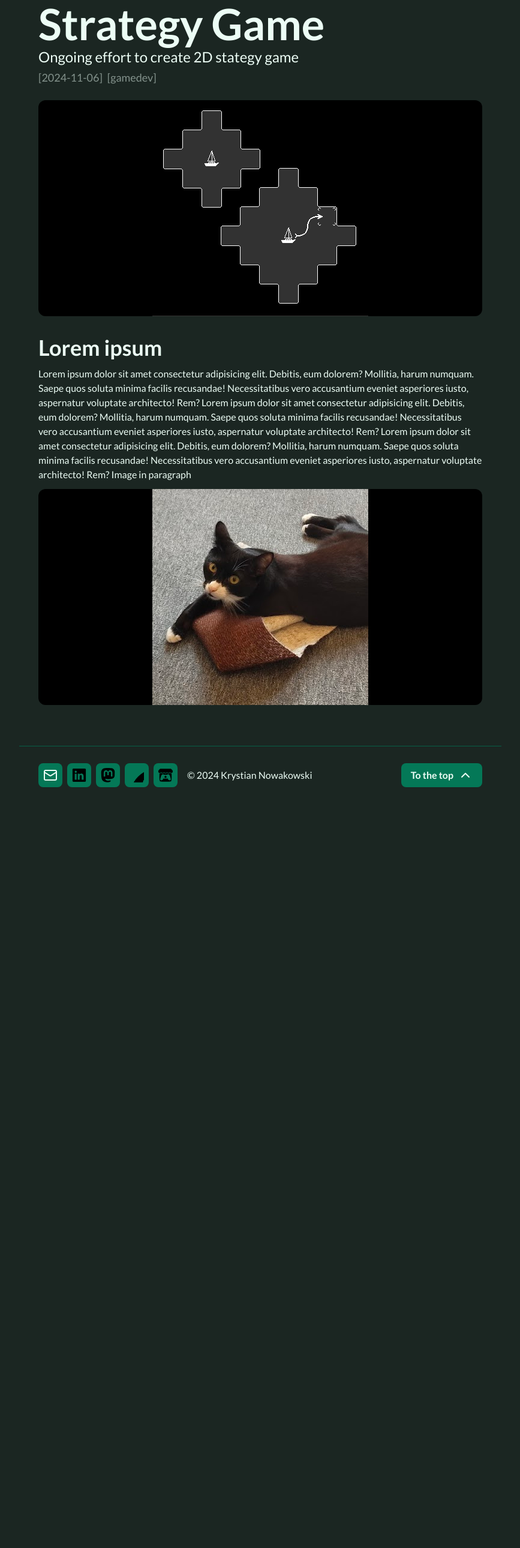
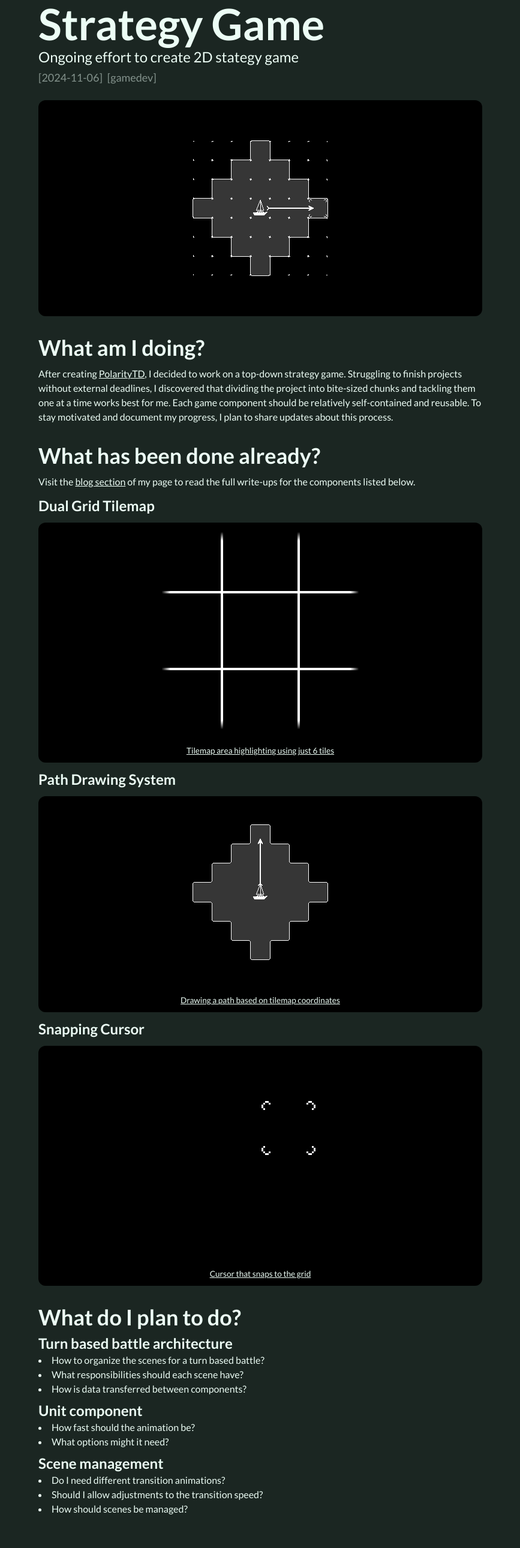
Before and after one commit to kabaczek1/kabaczek1.github.io, an Astro site: page /projects/strategy-game in a window 1280 px wide. Shown: the part 157-2737 px from the top of the page at 60% size, without its empty margins (206-1073 px from the left). Before the commit the page ends 1496 px from the top, so only its background shows below. Built offline with nearby package versions, Linux system fonts and the light colour scheme; Astro itself is replaced by a stand-in of ours.

Commit message:
strategy game project page

```diff
--- a/src/content/posts/snapping-cursor/index.md
+++ b/src/content/posts/snapping-cursor/index.md
@@ -1,7 +1,7 @@
 ---
 title: "Snapping Cursor"
 pubDate: 2024-11-06
-description: "Cursor that snaps to the grid(!)"
+description: "Cursor that snaps to the grid"
 author: "Kabaczek"
 cover: "./cursor.gif"
 coverAlt: "Snapping Cursor animation"
--- a/src/content/projects/strategy-game/index.md
+++ b/src/content/projects/strategy-game/index.md
@@ -3,24 +3,51 @@ title: "Strategy Game"
 pubDate: 2024-11-06
 description: "Ongoing effort to create 2D stategy game"
 author: "Kabaczek"
-cover: "./preview.png"
+cover: "./preview.gif"
 coverAlt: "Strategy game gameplay"
 coverBackground: "#000000"
 tags: ["gamedev"]
 featured: true
 ---
 
-# Lorem ipsum
+# What am I doing?
 
-Lorem ipsum dolor sit amet consectetur adipisicing elit. Debitis, eum dolorem?
-Mollitia, harum numquam. Saepe quos soluta minima facilis recusandae!
-Necessitatibus vero accusantium eveniet asperiores iusto, aspernatur voluptate
-architecto! Rem? Lorem ipsum dolor sit amet consectetur adipisicing elit. Debitis, eum dolorem?
-Mollitia, harum numquam. Saepe quos soluta minima facilis recusandae!
-Necessitatibus vero accusantium eveniet asperiores iusto, aspernatur voluptate
-architecto! Rem? Lorem ipsum dolor sit amet consectetur adipisicing elit. Debitis, eum dolorem?
-Mollitia, harum numquam. Saepe quos soluta minima facilis recusandae!
-Necessitatibus vero accusantium eveniet asperiores iusto, aspernatur voluptate
-architecto! Rem? Image in paragraph
+After creating [PolarityTD](/projects/polarity-td), I decided to work on a top-down strategy game. Struggling to finish projects without external deadlines, I discovered that dividing the project into bite-sized chunks and tackling them one at a time works best for me. Each game component should be relatively self-contained and reusable. To stay motivated and document my progress, I plan to share updates about this process.
 
-![farcik](/images/farcik.png)
+# What has been done already?
+
+Visit the [blog section](/posts/) of my page to read the full write-ups for the components listed below.
+
+## Dual Grid Tilemap
+
+![Tilemap preview](../../posts/dual-grid-tilemap/tilemap.gif)
+[Tilemap area highlighting using just 6 tiles](/posts/dual-grid-tilemap)
+
+## Path Drawing System
+
+![Path drawing preview](../../posts/path-drawing-system/gridpath.gif)
+[Drawing a path based on tilemap coordinates](/posts/path-drawing-system)
+
+## Snapping Cursor
+
+![Cursor preview](../../posts/snapping-cursor/cursor.gif)
+[Cursor that snaps to the grid](/posts/snapping-cursor)
+
+# What do I plan to do?
+
+## Turn based battle architecture
+
+- How to organize the scenes for a turn based battle?
+- What responsibilities should each scene have?
+- How is data transferred between components?
+
+## Unit component
+
+- How fast should the animation be?
+- What options might it need?
+
+## Scene management
+
+- Do I need different transition animations?
+- Should I allow adjustments to the transition speed?
+- How should scenes be managed?
```
Also changed, not shown: src/content/projects/strategy-game/preview.gif (added), src/content/projects/strategy-game/preview.png (deleted).
